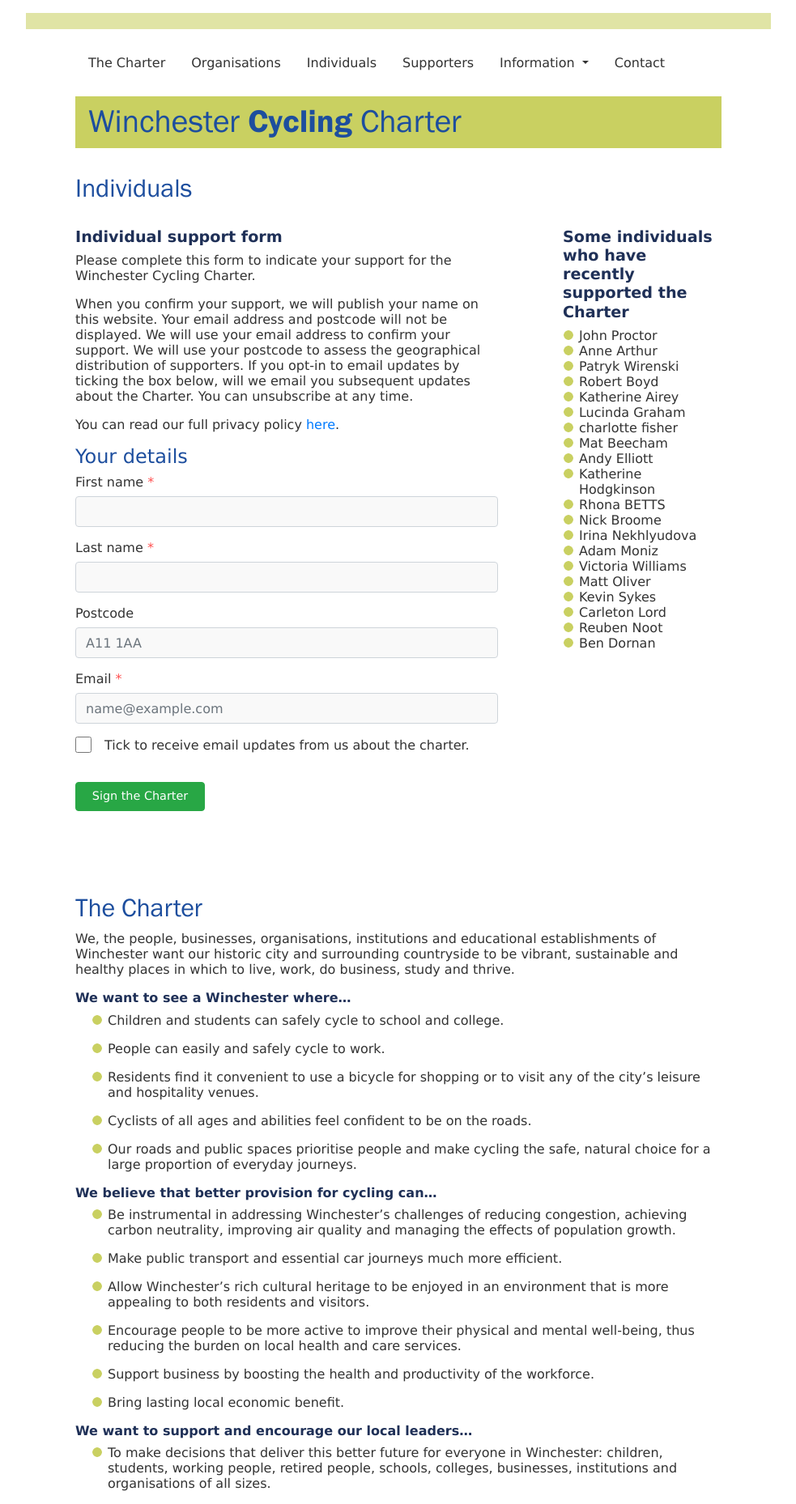
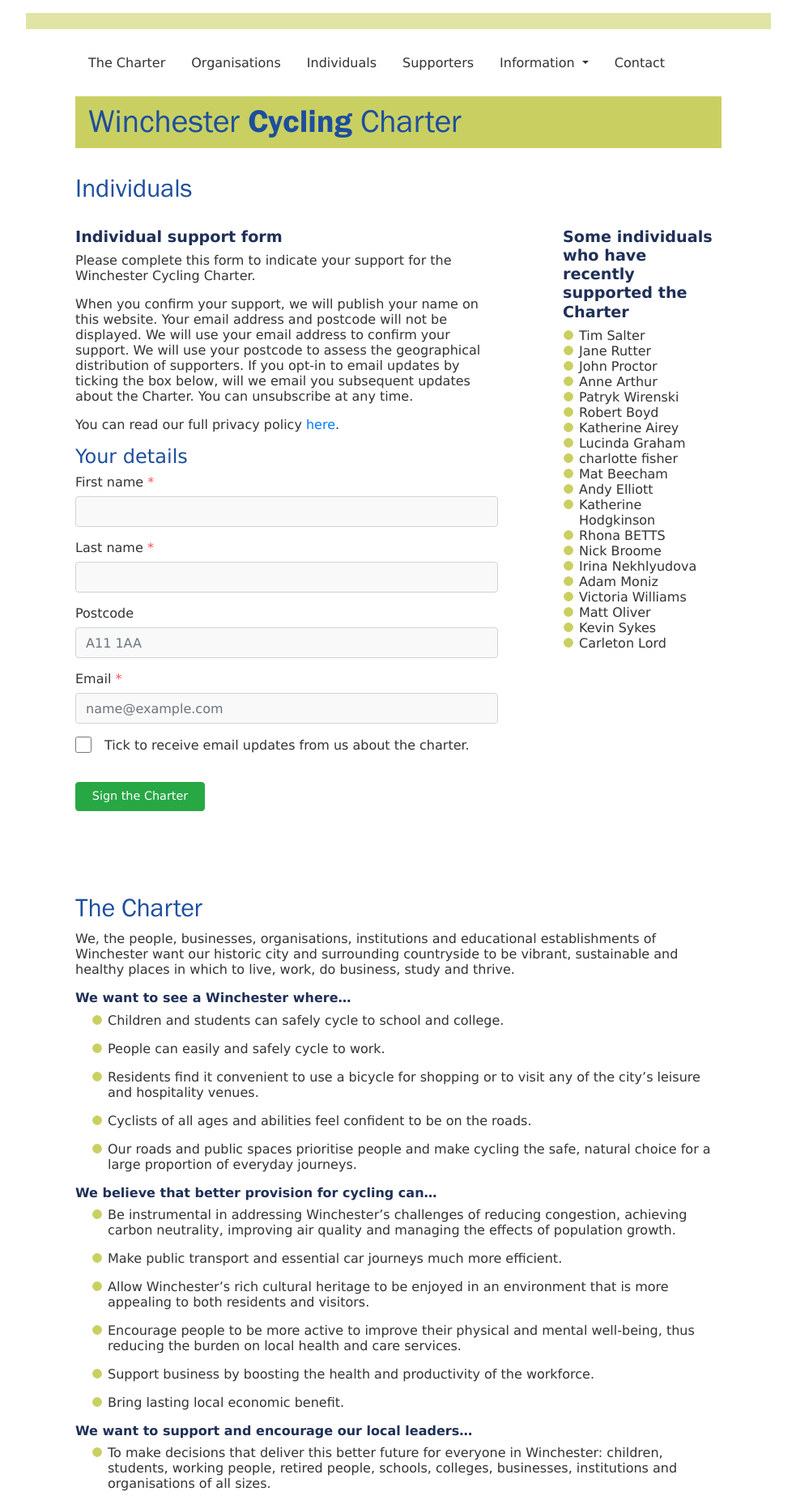
Before and after one commit to winchestercyclingcharter/winchestercyclingcharter.github.io, a Jekyll site: the page built from ind-page.md, in a window 1280 px wide. Shown: the whole page at 81% size, without its empty margins (148-1131 px from the left). Built offline with Jekyll 4.4.1, drawn with Linux system fonts in a browser that asks for light colours; nearby versions of some CDN libraries.

Commit message:
Update people.yml

```diff
--- a/_data/people.yml
+++ b/_data/people.yml
@@ -72,3 +72,5 @@ people:
 - { lastname: Arthur, firstname: Anne, dt: 20210220-080049-470265 }
 - { lastname: Wirenski, firstname: Patryk, dt: 20210220-073418-283903 }
 - { lastname: Proctor, firstname: John, dt: 20210220-083144-378956 }
+- { lastname: Rutter, firstname: Jane, dt: 20210220-092220-500857 }
+- { lastname: Salter, firstname: Tim, dt: 20210220-092517-870565 }
```
